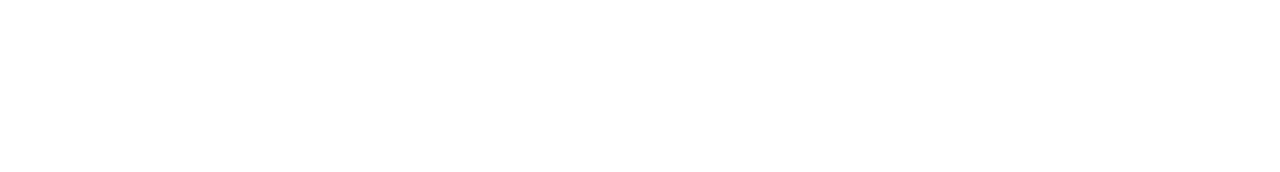
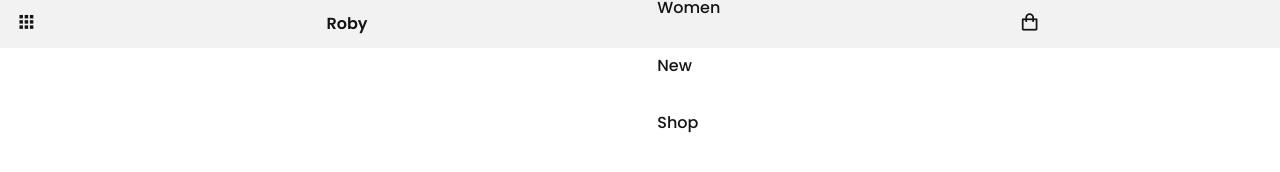
Before and after one commit to ryan-cariaso/roby-ecommerce, a plain HTML site: page index.html in a window 1280 px wide. Drawn offline with nearby package versions, Linux system fonts and the light colour scheme.

Commit message:
update to html css and js

```diff
--- a/index.html
+++ b/index.html
@@ -8,14 +8,36 @@
         <link rel="stylesheet" href="styles.css">
 
         <!-- ===== BOX ICONS ===== -->
-
+        <link href='https://unpkg.com/boxicons@2.0.8/css/boxicons.min.css' rel='stylesheet'>
 
         <title>Responsive Ecommerce Website Sneakers</title>
     </head>
     <body>
 
         <!--===== HEADER =====-->
+        <header class="l-header" id="header">
+          <nav class="nav bd-grid">
+            <div class="nav_toggle" id="nav-toggle">
+              <i class="bx bxs-grid"></i>
+            </div>
 
+            <a href="#" class="nav_logo">Roby</a>
+
+            <div class="nav_menu" id="nav-menu">
+              <ul class="nav_list">
+                <li class="nav_item"><a href="#home" class="nav_link">Home</a></li>
+                <li class="nav_item"><a href="#featured" class="nav_link">Featured</a></li>
+                <li class="nav_item"><a href="#women" class="nav_link">Women</a></li>
+                <li class="nav_item"><a href="#new" class="nav_link">New</a></li>
+                <li class="nav_item"><a href="#" class="nav_link">Shop</a></li>
+              </ul>
+            </div>
+
+            <div class="nav_shop">
+              <i class='bx bx-shopping-bag'></i>
+            </div>
+          </nav>
+        </header>
 
         <main class="l-main">
             <!--===== HOME =====-->
--- a/main.js
+++ b/main.js
@@ -1,8 +1,24 @@
 /*===== MENU SHOW =====*/
+const showMenu = (toggleId, navId)=>{
+  const toggle = document.getElementById(toggleId),
+  nav = document.getElementById(navId)
 
+  if(toggle && nav){
+    toggle.addEventListener('click', ()=> {
+      nav.classList.toggle('show')
+    })
+  }
+}
 
+showMenu('nav-toggle','nav-menu')
 /*===== REMOVE MENU =====*/
+const navLink = document.querySelectorAll('.nav_link'),
+  navMenu = document.getElementById('nav-menu')
 
+function linkAction(){
+  navMenu.classList.remove('show')
+}
+navLink.forEach(n => n.addEventListener('click', linkAction))
 
 /*===== SCROLL SECTIONS ACTIVE LINK =====*/
 
--- a/styles.css
+++ b/styles.css
@@ -14,7 +14,7 @@
   --dark-color: #141414;
   --dark-color-light: #8A8A8A;
   --dark-color-lighten: #f2f2f2;
-  --white-color: #fff
+  --white-color: #fff;
 
   /*===== Font and typography =====*/
   --body-font: 'Poppins', sans-serif;
@@ -112,13 +112,63 @@ img{
 }
 
 /*===== LAYOUT =====*/
+.bd-grid{
+  max-width: 1024px;
+  display: grid;
+  grid-template-columns: 100%;
+  column-gap: 2rem;
+  width: calc(100% - 2rem);
+  margin-left: var(--mb-2);
+  margin-right: var(--mb-2);
+}
 
+.l-header{
+  width: 100%;
+  position: fixed;
+  top: 0;
+  left: 0;
+  z-index: var(--z-fixed);
+  background-color: var(--dark-color-lighten);
+}
 
 /*===== NAV =====*/
+.nav{
+  height: var(--header-height);
+  display: flex;
+  justify-content: space-between;
+  align-items: center;
+}
 
+@media screen and (max-width: 768px){
+  .nav_menu{
+    position: fixed;
+    top: var(--header-height);
+    left: -100%;
+    width: 70%;
+    height: 100vh;
+    padding: 2rem;
+    background-color: var(--white-color);
+    transition: .5s;
+  }
+}
+
+.nav_item{
+  margin-bottom: var(--mb-4);
+}
+
+.nav_logo{
+  font-weight: var(--font-semi-bold);
+}
+
+.nav_toggle, .nav_shop{
+  font-size: 1.3rem;
+  cursor: pointer;
+}
 
 /*Show menu*/
-
+.show{
+  left: 0;
+}
 
 /*Active link*/
 
```
